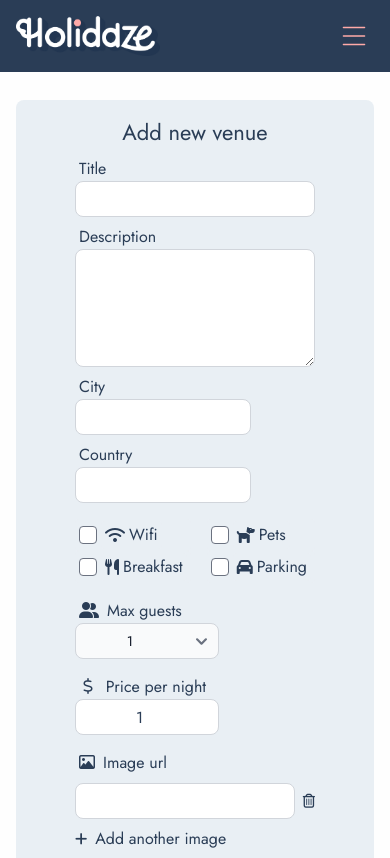
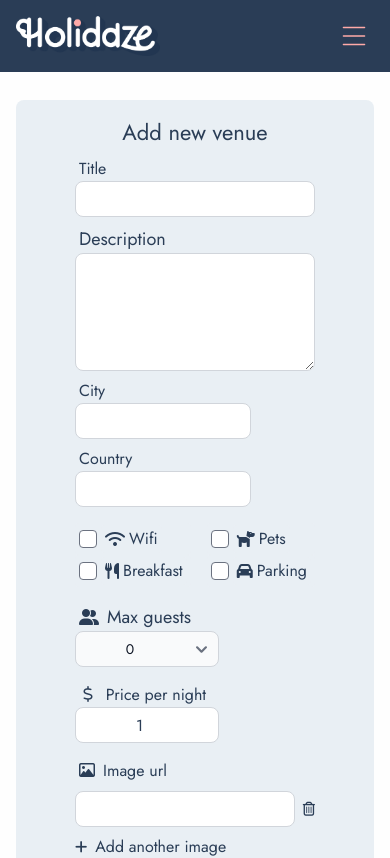
Before and after one commit to CharlotteValset/Holidaze, a React (Vite) app: page /addEditVenue in a window 390 px wide. Shown: the top 858 px of the page. Built offline with nearby package versions, Linux system fonts and the light colour scheme.

Commit message:
fixes error message to maxGuests

```diff
--- a/src/pages/AddEditVenue/index.jsx
+++ b/src/pages/AddEditVenue/index.jsx
@@ -27,8 +27,8 @@ const validationSchema = Yup.object().shape({
   breakfast: Yup.boolean(),
   parking: Yup.boolean(),
   maxGuests: Yup.number()
-    .required("Please add maximum allowed guests")
-    .min(1, "Minimum 1 guest required"),
+    .min(1, "Minimum number of guests is 1")
+    .required("Please add the number of guests"),
   pricePrNight: Yup.number()
     .required("Please add price per night")
     .min(1, "Price per night must be at least 1"),
@@ -45,7 +45,7 @@ export const AddEditVenue = () => {
   const methods = useForm({
     resolver: yupResolver(validationSchema),
     defaultValues: {
-      maxGuests: 1,
+      maxGuests: 0,
       pricePrNight: 1,
       images: [""],
     },
@@ -164,7 +164,7 @@ export const AddEditVenue = () => {
             errors={errors}
           />
           <div className="mx-auto my-2 flex w-60 flex-col">
-            <label htmlFor="venueDescription" className="ps-1 sm:text-lg">
+            <label htmlFor="venueDescription" className="ps-1 text-lg">
               Description
             </label>
             <textarea
@@ -248,18 +248,18 @@ export const AddEditVenue = () => {
           <div className="mx-auto my-4 flex w-60 flex-col">
             <div className="ps-1">
               <i className="fa-solid fa-user-group"></i>
-              <label htmlFor="venueMaxGuests" className="pb-1 ps-2 sm:text-lg">
+              <label htmlFor="venueMaxGuests" className="pb-1 ps-2 text-lg">
                 Max guests
               </label>
             </div>
             <select
               {...register("maxGuests", {
-                required: "Please select the maximum number of guests.",
+                required: true,
               })}
               id="venueMaxGuests"
               className="block h-9 w-36 rounded-lg border border-gray-300 bg-gray-50 p-1.5 text-center text-sm text-gray-900"
             >
-              <option value=""></option>
+              <option value="0">0</option>
               <option value="1">1</option>
               <option value="2">2</option>
               <option value="3">3</option>
```
